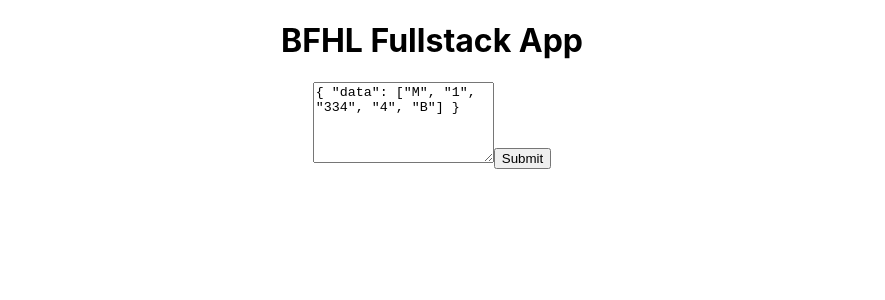
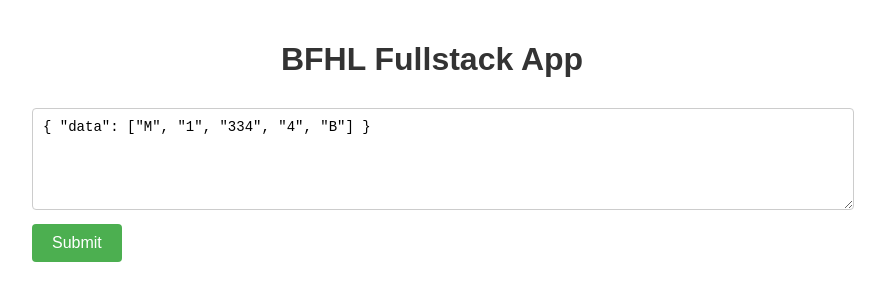
Before and after one commit to Vedika-04/Frontend, a React (Create React App) app: page / in a window 1280 px wide. Shown: the top 300 px of the page, without its empty margins (208-1093 px from the left). Built offline with nearby package versions, Linux system fonts and the light colour scheme.

Commit message:
backend commit

```diff
--- a/src/App.css
+++ b/src/App.css
@@ -1,38 +1,140 @@
 .App {
-  text-align: center;
+  max-width: 800px;
+  margin: 0 auto;
+  padding: 20px;
+  font-family: Arial, sans-serif;
 }
 
-.App-logo {
-  height: 40vmin;
-  pointer-events: none;
+h1 {
+  text-align: center;
+  margin-bottom: 30px;
+  color: #333;
 }
 
-@media (prefers-reduced-motion: no-preference) {
-  .App-logo {
-    animation: App-logo-spin infinite 20s linear;
+.input-container {
+  margin-bottom: 20px;
+}
+
+textarea {
+  width: 100%;
+  padding: 10px;
+  border: 1px solid #ccc;
+  border-radius: 4px;
+  font-family: 'Courier New', monospace;
+  font-size: 14px;
+  margin-bottom: 10px;
+}
+
+button {
+  padding: 10px 20px;
+  background-color: #4CAF50;
+  color: white;
+  border: none;
+  border-radius: 4px;
+  cursor: pointer;
+  font-size: 16px;
+}
+
+button:hover {
+  background-color: #45a049;
+}
+
+button:disabled {
+  background-color: #cccccc;
+  cursor: not-allowed;
+}
+
+.error {
+  color: #ff0000;
+  margin-bottom: 15px;
+  padding: 10px;
+  background-color: #ffebee;
+  border-radius: 4px;
+  border-left: 4px solid #ff0000;
+}
+
+.response-container {
+  border: 1px solid #ddd;
+  border-radius: 4px;
+  padding: 20px;
+  background-color: #f9f9f9;
+}
+
+.user-info {
+  margin-bottom: 20px;
+  padding-bottom: 15px;
+  border-bottom: 1px solid #ddd;
+}
+
+.user-info p {
+  margin: 5px 0;
+}
+
+.toggle-sections {
+  margin-bottom: 20px;
+  padding: 15px;
+  background-color: #f0f0f0;
+  border-radius: 4px;
+}
+
+.toggle-sections h3 {
+  margin-top: 0;
+  margin-bottom: 10px;
+}
+
+.toggle-sections label {
+  margin-right: 20px;
+  display: inline-flex;
+  align-items: center;
+}
+
+.toggle-sections input[type="checkbox"] {
+  margin-right: 5px;
+}
+
+.results {
+  display: flex;
+  flex-wrap: wrap;
+  gap: 20px;
+}
+
+.result-section {
+  flex: 1;
+  min-width: 200px;
+  padding: 15px;
+  background-color: #ffffff;
+  border: 1px solid #e0e0e0;
+  border-radius: 4px;
+  box-shadow: 0 2px 4px rgba(0, 0, 0, 0.1);
+}
+
+.result-section h3 {
+  margin-top: 0;
+  margin-bottom: 10px;
+  font-size: 18px;
+  color: #333;
+}
+
+pre {
+  background-color: #f5f5f5;
+  padding: 10px;
+  border-radius: 4px;
+  overflow-x: auto;
+  margin: 0;
+  font-size: 14px;
+}
+
+@media (max-width: 600px) {
+  .results {
+    flex-direction: column;
+  }
+
+  .result-section {
+    min-width: auto;
+  }
+
+  .toggle-sections label {
+    display: block;
+    margin-bottom: 10px;
   }
 }
-
-.App-header {
-  background-color: #282c34;
-  min-height: 100vh;
-  display: flex;
-  flex-direction: column;
-  align-items: center;
-  justify-content: center;
-  font-size: calc(10px + 2vmin);
-  color: white;
-}
-
-.App-link {
-  color: #61dafb;
-}
-
-@keyframes App-logo-spin {
-  from {
-    transform: rotate(0deg);
-  }
-  to {
-    transform: rotate(360deg);
-  }
-}
```
